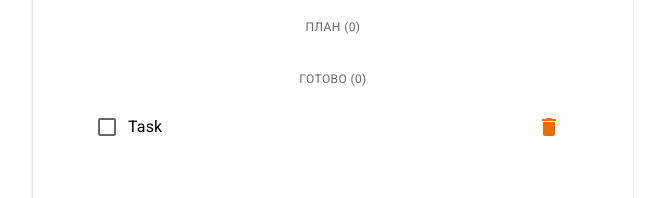
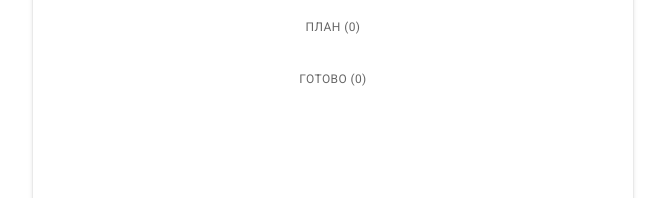
Before and after one commit to ChumbaJ/TodoList_React-Typescript, a React (Vite) app: page / in a window 1280 px wide. Shown: the part 249-447 px from the top of the page, without its empty margins (307-972 px from the left). Built offline with nearby package versions, Linux system fonts and the light colour scheme.

Commit message:
feat: Enhance adding doneTask func
If checkbox is checked, the task is moved from taskPlan to taskDone

```diff
--- a/src/App.tsx
+++ b/src/App.tsx
@@ -70,7 +70,7 @@ function App() {
       onSubmitEdit = {submitEditTask}
       onDoneTask = {onDoneTask}
       />
-      <TaskDone/>
+      <TaskDone taskList = {taskList}/>
     </Container>
   )
 }
--- a/src/components/TaskDone/TaskDone.tsx
+++ b/src/components/TaskDone/TaskDone.tsx
@@ -1,19 +1,30 @@
 import { Box, Checkbox, IconButton, Stack, FormControlLabel, Typography } from "@mui/material"
 import DeleteIcon from '@mui/icons-material/Delete';
 
-function TaskDone() {
+function TaskDone({ taskList }) {
+    const doneTasks = taskList.filter(task => task.isDone);
+
     return (
         <Stack spacing={2}>
-            <Typography align="center" variant="caption" gutterBottom={false} color='text.secondary'>{'ГОТОВО (0)'}</Typography>
+            <Typography
+            align="center"
+            variant="caption"
+            gutterBottom={false}
+            color='text.secondary'
+            >{`ГОТОВО (${doneTasks.length})`}</Typography>
 
+
+            {doneTasks.map(task =>
                 <Stack direction='row' justifyContent='space-between'>
                     <Box display='flex' alignItems='center'>
-                    <FormControlLabel control={<Checkbox/>} label='Task'/>
+                        <FormControlLabel control={<Checkbox defaultChecked={true}/>} label={task.taskName}/>
                     </Box>
                     <IconButton>
                         <DeleteIcon color="warning"/>
                     </IconButton>
                 </Stack>
+            )}
+
         </Stack>
     )
 }
```
Lines whose indentation alone changed are shown as unchanged.
